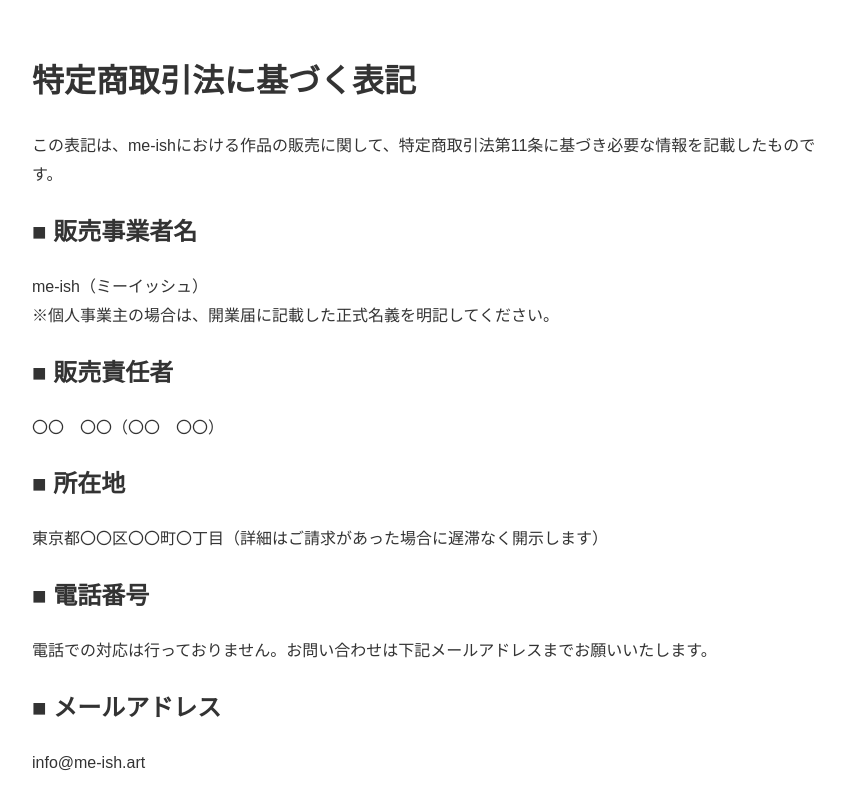
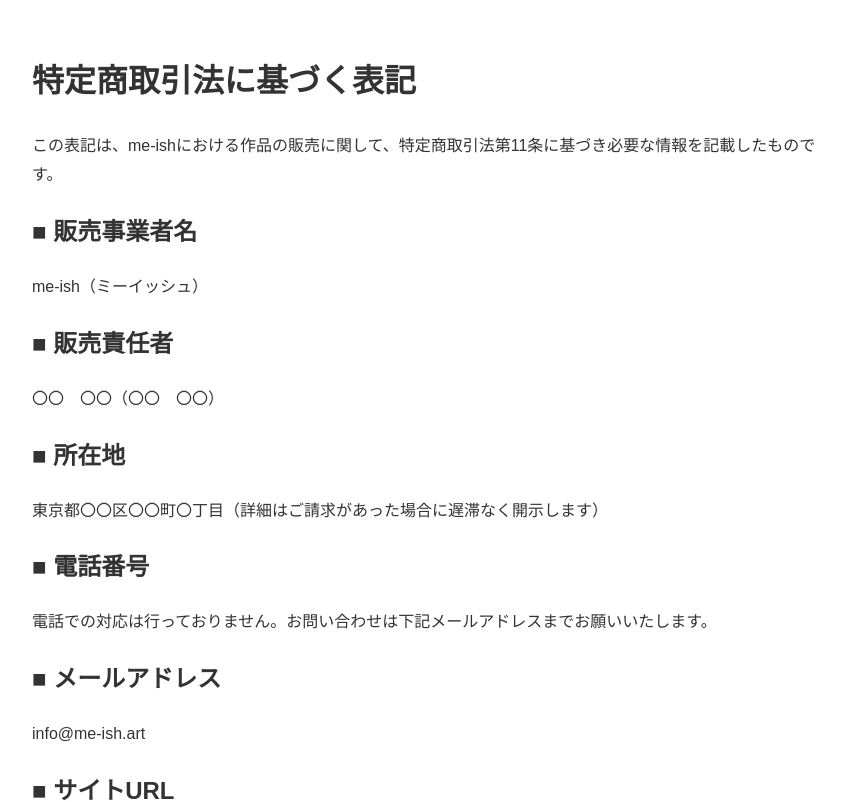
Before and after one commit to me-ish/me-ish-homepage, a React (Create React App) app: page /tokushoho in a window 1280 px wide. Shown: the top 802 px of the page, without its empty margins (208-1053 px from the left). Built offline with nearby package versions, Linux system fonts and the light colour scheme; a web font is replaced by a local one.

Commit message:
fix: 特商法ページ（Tokushoho.jsx）修正

```diff
--- a/src/pages/Tokushoho.jsx
+++ b/src/pages/Tokushoho.jsx
@@ -10,7 +10,7 @@ export default function Tokushoho() {
       <p>この表記は、me-ishにおける作品の販売に関して、特定商取引法第11条に基づき必要な情報を記載したものです。</p>
 
       <h2>■ 販売事業者名</h2>
-      <p>me-ish（ミーイッシュ）<br />※個人事業主の場合は、開業届に記載した正式名義を明記してください。</p>
+      <p>me-ish（ミーイッシュ）<br /></p>
 
       <h2>■ 販売責任者</h2>
       <p>〇〇　〇〇（〇〇　〇〇）</p>
```
